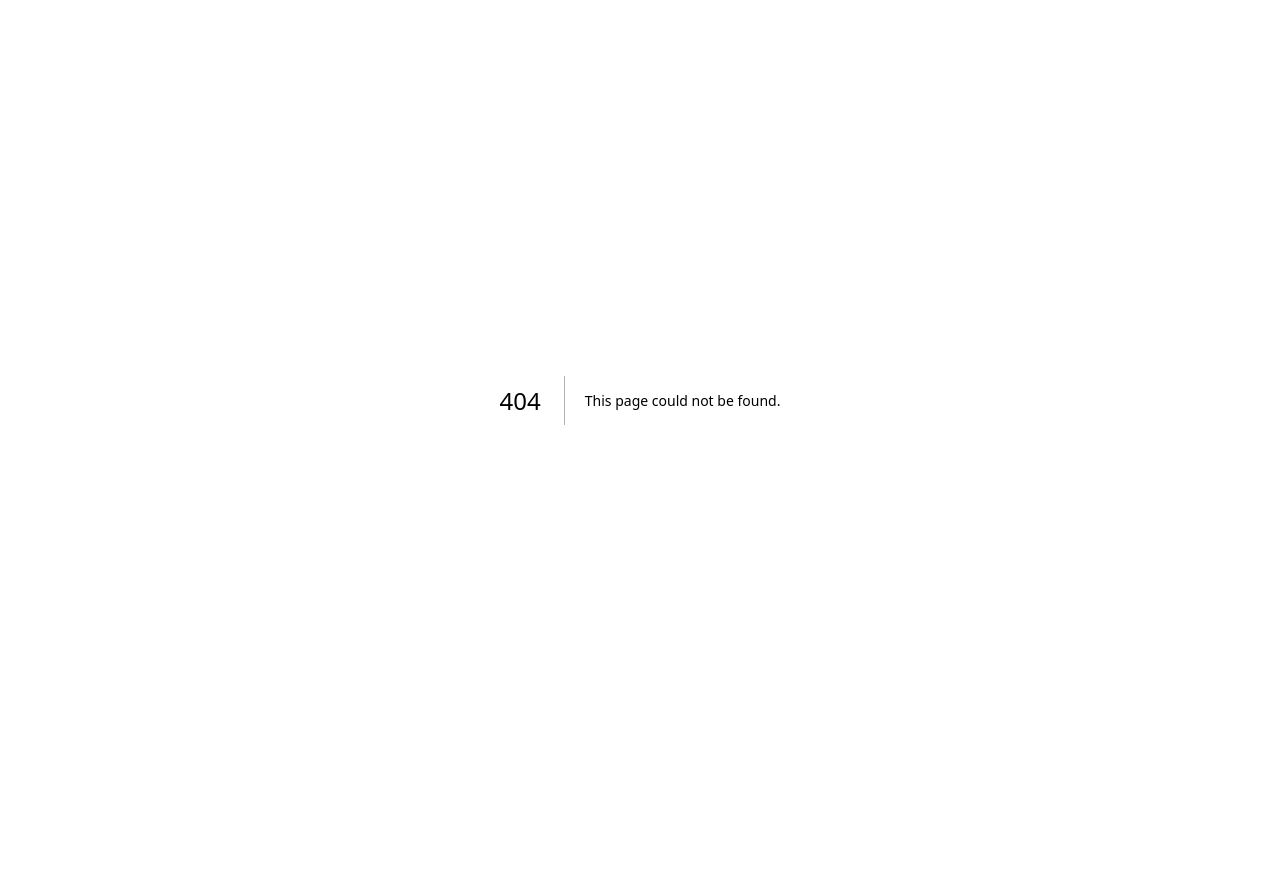
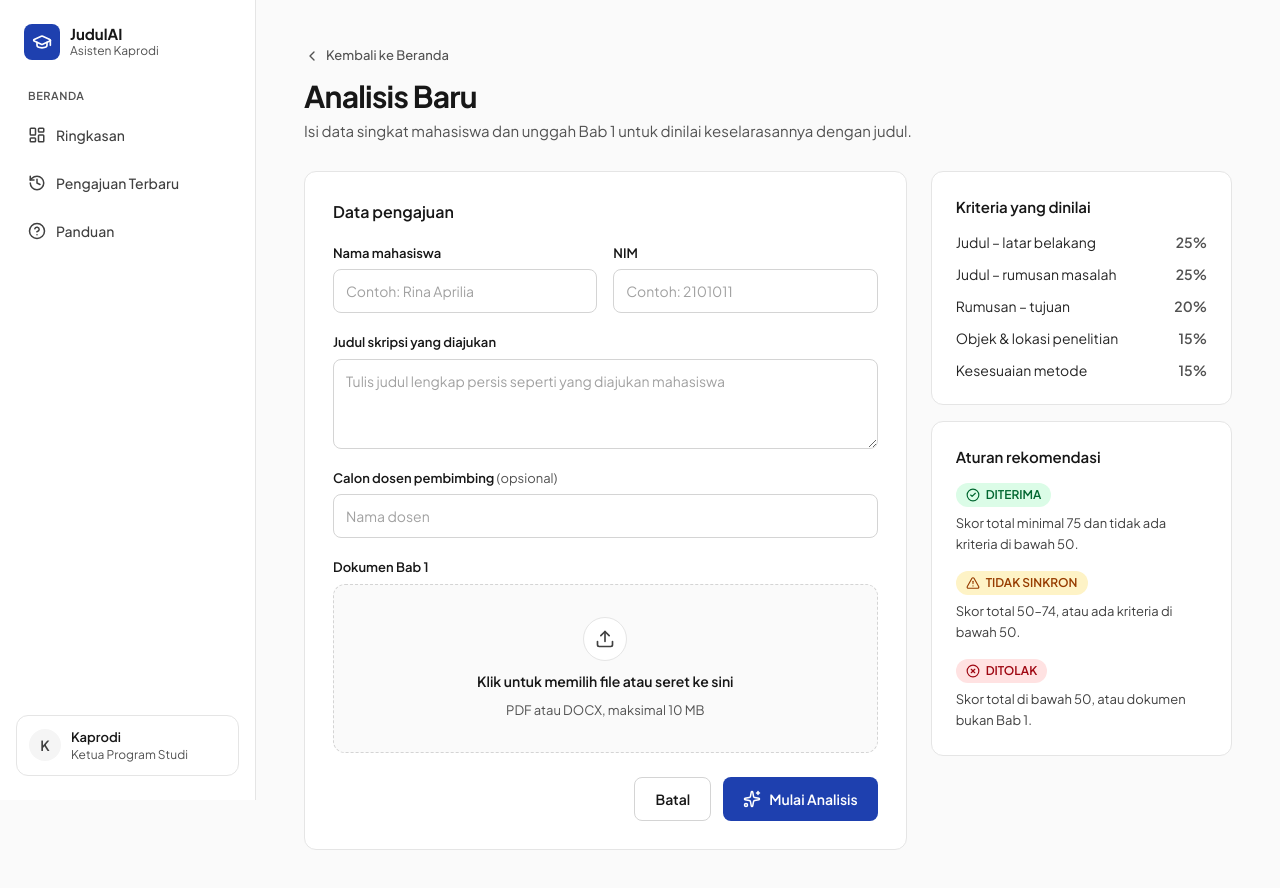
Before and after one commit to gyenisasyofiaa/skripsilens, a Next.js app: page /analisis/baru in a window 1280 px wide. Before the commit this address had no page. Before the commit the page ends 800 px from the top, so only its background shows below. Built offline with nearby package versions, Linux system fonts and the light colour scheme.

Commit message:
feat: add new analysis page with criteria and recommendation rules

```diff
--- /dev/null
+++ b/src/app/(dashboard)/analisis/baru/page.tsx
@@ -0,0 +1,74 @@
+import type { Metadata } from "next";
+import Link from "next/link";
+import { ChevronLeft } from "lucide-react";
+import StatusBadge from "@/components/analisis/StatusBadge";
+import UploadForm from "@/components/analisis/UploadForm";
+import type { StatusRekomendasi } from "@/types/analisis";
+
+export const metadata: Metadata = {
+  title: "Analisis Baru",
+};
+
+const KRITERIA = [
+  { nama: "Judul – latar belakang", bobot: 25 },
+  { nama: "Judul – rumusan masalah", bobot: 25 },
+  { nama: "Rumusan – tujuan", bobot: 20 },
+  { nama: "Objek & lokasi penelitian", bobot: 15 },
+  { nama: "Kesesuaian metode", bobot: 15 },
+];
+
+const ATURAN: { status: StatusRekomendasi; syarat: string }[] = [
+  { status: "DITERIMA", syarat: "Skor total minimal 75 dan tidak ada kriteria di bawah 50." },
+  { status: "TIDAK_SINKRON", syarat: "Skor total 50–74, atau ada kriteria di bawah 50." },
+  { status: "DITOLAK", syarat: "Skor total di bawah 50, atau dokumen bukan Bab 1." },
+];
+
+export default function AnalisisBaruPage() {
+  return (
+    <div className="flex flex-col gap-7">
+      <header className="flex flex-col gap-1.5">
+        <Link
+          href="/"
+          className="inline-flex min-h-8 items-center gap-1.5 self-start text-[13px] font-medium text-neutral-600 hover:text-neutral-900"
+        >
+          <ChevronLeft className="size-4" aria-hidden="true" />
+          Kembali ke Beranda
+        </Link>
+        <h1 className="text-2xl font-bold tracking-tight text-neutral-900 sm:text-3xl">Analisis Baru</h1>
+        <p className="text-[15px] text-neutral-600">
+          Isi data singkat mahasiswa dan unggah Bab 1 untuk dinilai keselarasannya dengan judul.
+        </p>
+      </header>
+
+      <div className="grid items-start gap-6 lg:grid-cols-[minmax(0,2fr)_minmax(0,1fr)]">
+        <UploadForm />
+
+        <aside aria-label="Informasi penilaian" className="flex flex-col gap-4">
+          <section className="flex flex-col gap-3.5 rounded-xl border border-neutral-200 bg-white p-5 sm:p-6">
+            <h2 className="text-[15px] font-semibold text-neutral-900">Kriteria yang dinilai</h2>
+            <ul className="flex flex-col gap-3">
+              {KRITERIA.map((kriteria) => (
+                <li key={kriteria.nama} className="flex justify-between gap-3 text-sm text-neutral-800">
+                  <span>{kriteria.nama}</span>
+                  <span className="font-semibold text-neutral-600">{kriteria.bobot}%</span>
+                </li>
+              ))}
+            </ul>
+          </section>
+
+          <section className="flex flex-col gap-3.5 rounded-xl border border-neutral-200 bg-white p-5 sm:p-6">
+            <h2 className="text-[15px] font-semibold text-neutral-900">Aturan rekomendasi</h2>
+            <ul className="flex flex-col gap-4">
+              {ATURAN.map((aturan) => (
+                <li key={aturan.status} className="flex flex-col items-start gap-1.5">
+                  <StatusBadge status={aturan.status} />
+                  <p className="text-[13px] leading-relaxed text-neutral-700">{aturan.syarat}</p>
+                </li>
+              ))}
+            </ul>
+          </section>
+        </aside>
+      </div>
+    </div>
+  );
+}
```
